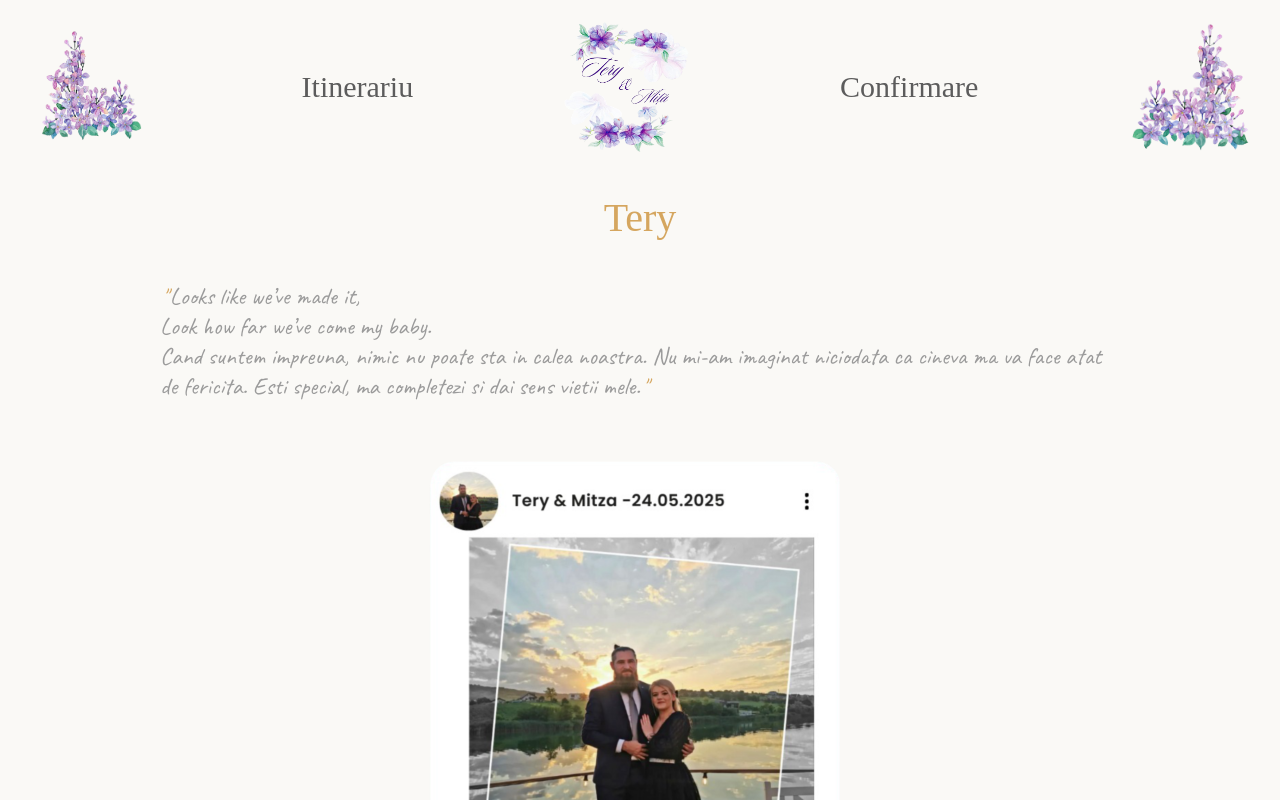
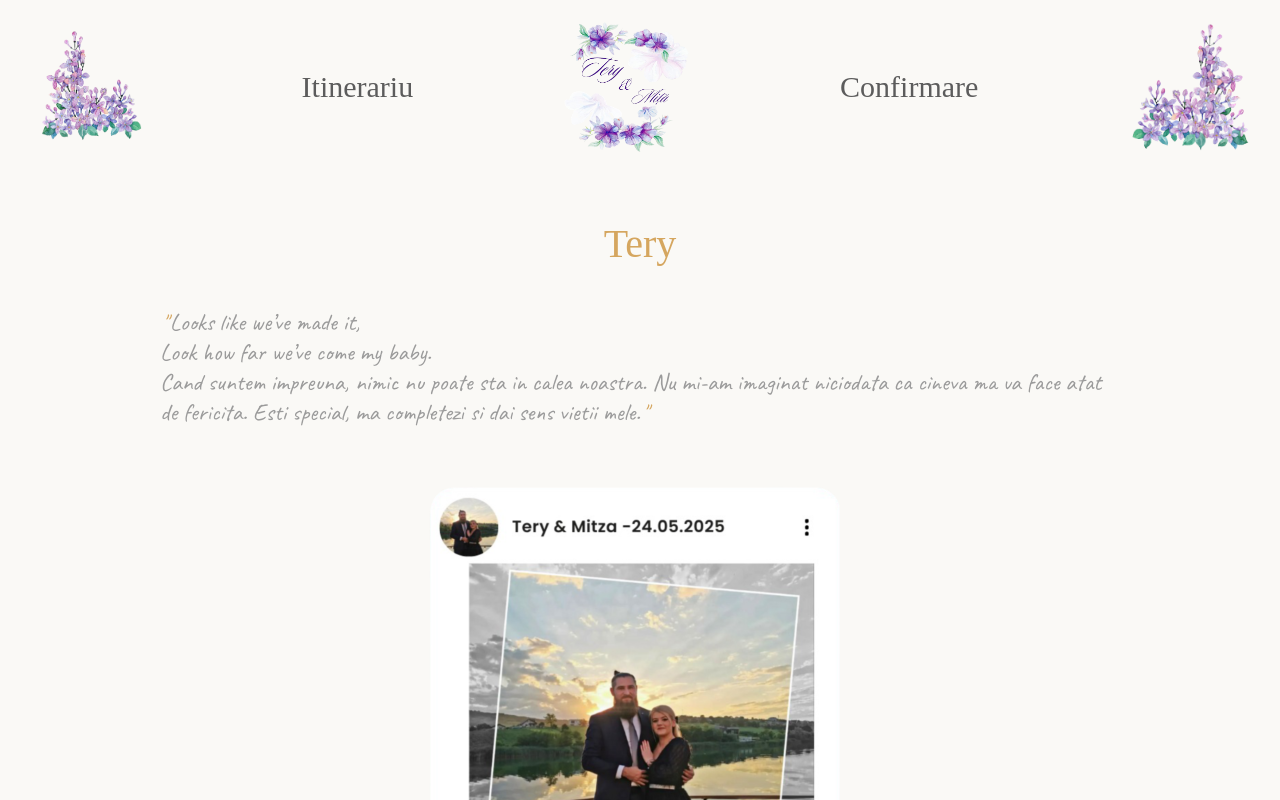
Before and after one commit to amaries95/WeddingApp, a React (Create React App) app: page / in a window 1280 px wide. Shown: the top 800 px of the page. Built offline with nearby package versions, Linux system fonts and the light colour scheme; no server answers; a web font is replaced by a local one.

Commit message:
10% container

```diff
--- a/src/Main/Home/Home.module.css
+++ b/src/Main/Home/Home.module.css
@@ -1,6 +1,6 @@
 .home-container {
     background-color: var(--base-background-color);
-    padding-top: 8%;
+    padding-top: 10%;
     width: 100%;
     display: flex;
     flex-direction: column;
```
